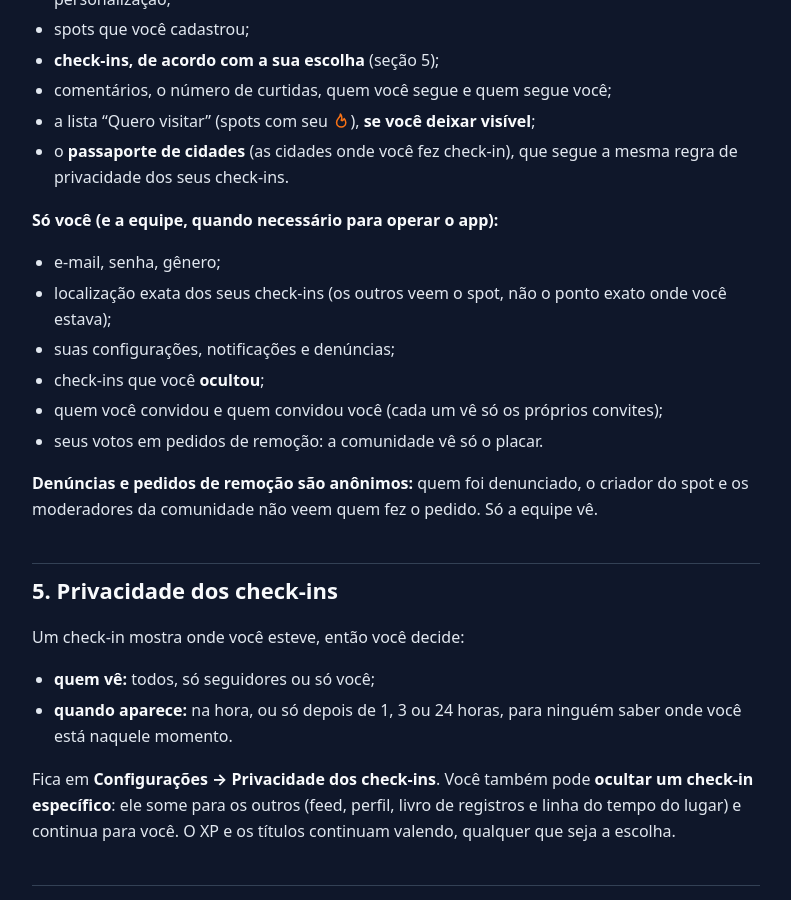
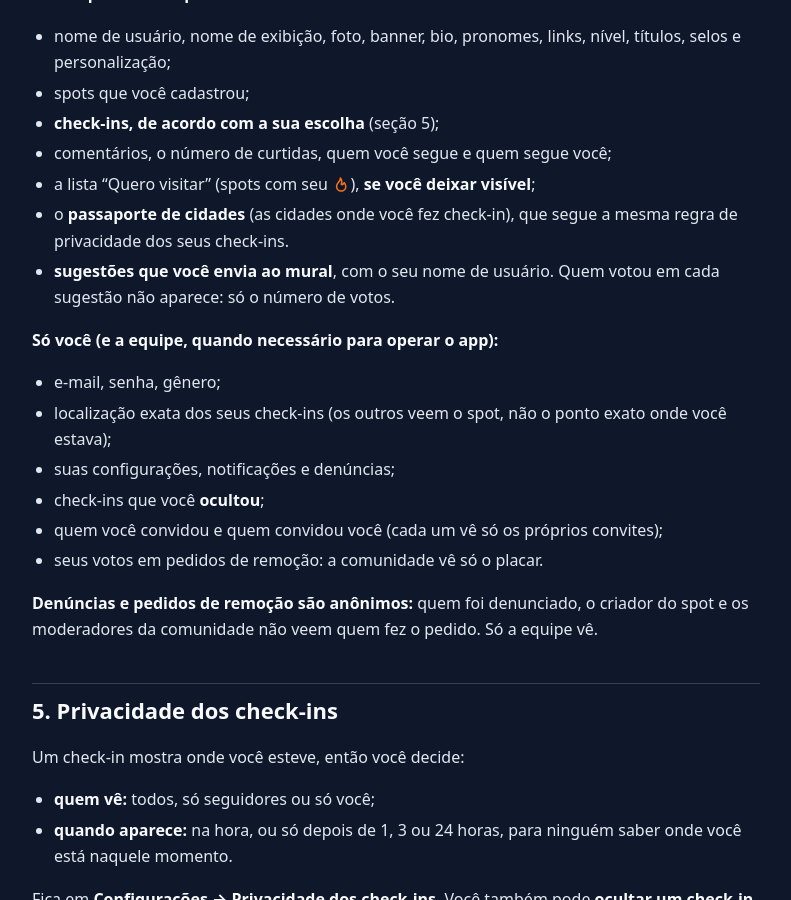
Before and after one commit to userm4c/cityspots-site, a Jekyll site: the page built from privacidade.md, in a window 1280 px wide and 900 px high, scrolled down 4500 px. Shown: the whole window, without its empty margins (244-1035 px from the left). Built offline with Jekyll 4.4.1, drawn with Linux system fonts in a browser that asks for light colours; some of the changed text lies outside the part shown.

Commit message:
Privacidade: mural de sugestões

```diff
--- a/privacidade.md
+++ b/privacidade.md
@@ -36,6 +36,7 @@ Esta política explica quais dados o CitySpots coleta, para que usa, com quem co
 | **Cidade de origem** (escolhida por você, ou sugerida pela localização do aparelho no momento do cadastro, só se você tocar em "Usar minha localização") | Cadastro | Sim |
 | Confirmação do e-mail (um código de 6 dígitos enviado para o seu e-mail; guardamos só a data da confirmação) | Cadastro ou depois | Não |
 | Mensagens ao **suporte** (o que você escreve, e as respostas da equipe), com a versão do app e o modelo do celular; sem login, também o nome e o e-mail que você informar para a resposta | Quando você fala com o suporte | Não |
+| **Sugestões** no mural (título, explicação) e os votos ("Quero também") que você dá | Quando você sugere ou vota | Não |
 | Foto de perfil, banner, bio, pronomes e links (Instagram, TikTok, YouTube, site) | Quando você personaliza o perfil | Não |
 | Gênero | Editar perfil | Não |
 | Spots, fotos, check-ins, legendas, observações, comentários, avistamentos e trilhas | Quando você publica | Não |
@@ -93,6 +94,7 @@ Esta política explica quais dados o CitySpots coleta, para que usa, com quem co
 - comentários, o número de curtidas, quem você segue e quem segue você;
 - a lista "Quero visitar" (spots com seu <span class="ic-fire">{% include icons/flame.svg %}</span>), **se você deixar visível**;
 - o **passaporte de cidades** (as cidades onde você fez check-in), que segue a mesma regra de privacidade dos seus check-ins.
+- **sugestões que você envia ao mural**, com o seu nome de usuário. Quem votou em cada sugestão não aparece: só o número de votos.
 
 **Só você (e a equipe, quando necessário para operar o app):**
 - e-mail, senha, gênero;
```
Also changed, not shown: other parts of privacidade.md (+1 -1 lines).
